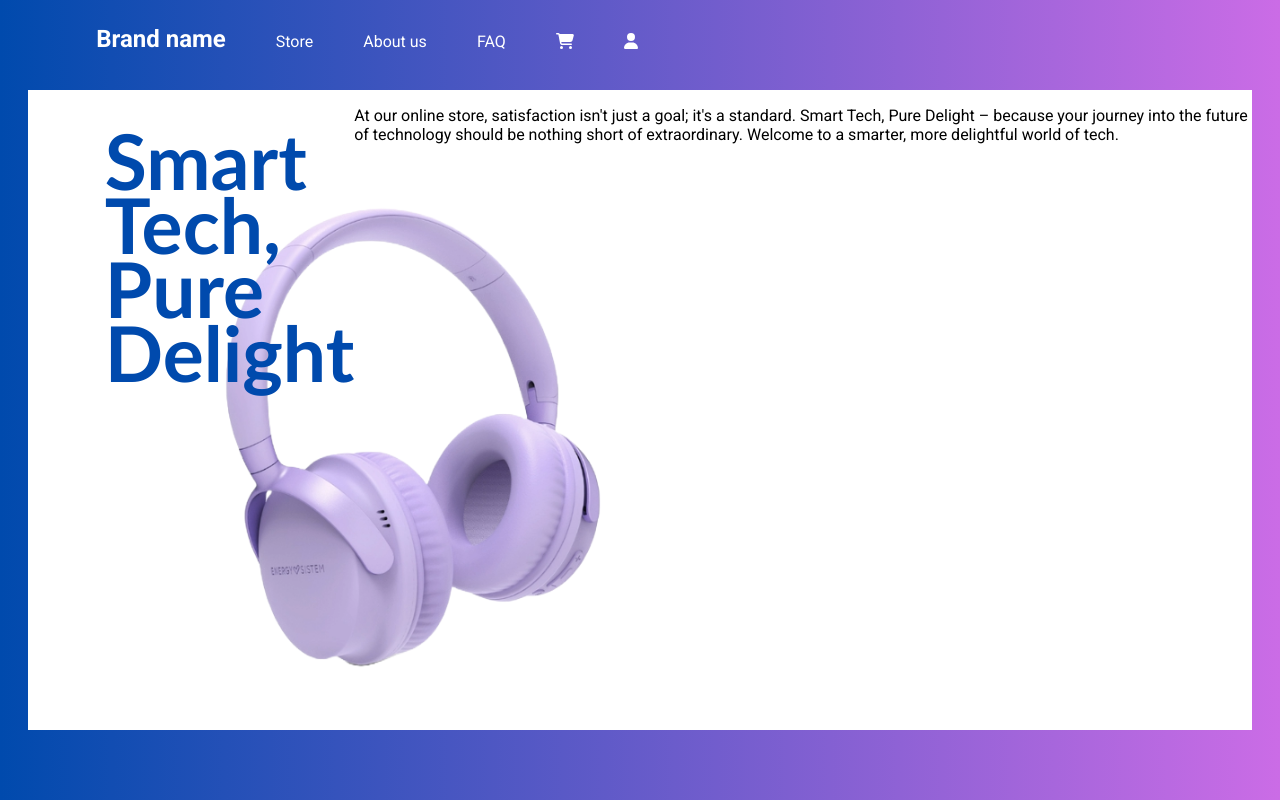
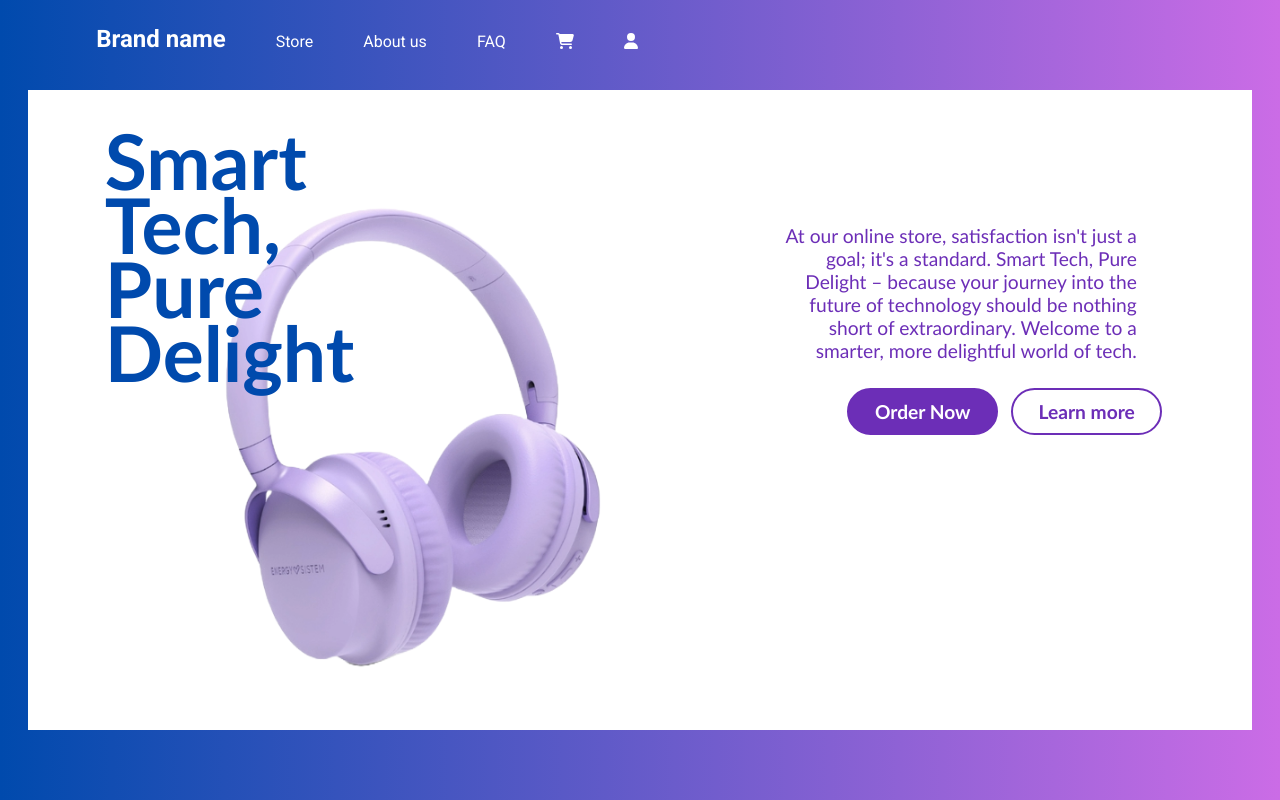
Before and after one commit to VictoriyaK19/online-store, a Vue app: page /home in a window 1280 px wide. Built offline with nearby package versions, Linux system fonts and the light colour scheme.

Commit message:
adding text and buttons

```diff
--- a/src/pages/TheHome.vue
+++ b/src/pages/TheHome.vue
@@ -7,13 +7,23 @@
       <span>Delight</span>
     </section>
     <section class="text">
-        <p>At our online store, satisfaction isn't just a goal; it's a standard. Smart Tech, Pure Delight – because your journey into the future of technology should be nothing short of extraordinary. Welcome to a smarter, more delightful world of tech.</p>
+      <p>
+        At our online store, satisfaction isn't just a goal; it's a standard.
+        Smart Tech, Pure Delight – because your journey into the future of
+        technology should be nothing short of extraordinary. Welcome to a
+        smarter, more delightful world of tech.
+      </p>
+      <section class="buttons">
+        <button class="button1">Order Now</button>
+        <button class="button2">Learn more</button>
+      </section>
     </section>
   </div>
 </template>
 
 <style scoped>
 div {
+  flex: 1;
   position: relative;
   overflow: hidden;
   background: url("../../src/assets/Untitled_design-removebg-preview.png")
@@ -24,6 +34,7 @@ div {
 }
 
 section.header {
+  flex: 2;
   padding-left: 6vw;
   padding-top: 3vw;
   font-size: 6vw;
@@ -36,4 +47,58 @@ section.header {
 section.header span {
   display: block;
 }
+
+section.text {
+  width: 40vw;
+  padding: 3vw; /* Adjust padding as needed */
+  text-align: right; /* Center text */
+}
+
+section.text p {
+  font-size: 1.5vw; /* Adjust font size as needed */
+  color: #6c2eb7; /* Adjust text color as needed */
+  font-family: "Gill Sans", "Gill Sans MT", Calibri, "Trebuchet MS", sans-serif;
+  font-weight: 500;
+  padding-top: 6vw;
+  padding-right: 6vw;
+}
+
+.buttons {
+  margin-top: 2vw;
+  display: flex;
+  justify-content: flex-end;
+  margin-right: 4vw;
+  z-index: 1;
+
+}
+
+button {
+  font-size: 1.5vw;
+  font-family: "Gill Sans", "Gill Sans MT", Calibri, "Trebuchet MS", sans-serif;
+  font-weight: 600;
+  border: 2px solid #6c2eb7;
+  border-radius: 30px;
+  padding: 0.8vw 2vw;
+}
+
+button.button1 {
+  background-color: #6c2eb7;
+  color: white;
+}
+button.button2 {
+  margin-left: 1vw;
+  background-color: #fff;
+  color: #6c2eb7;
+
+}
+
+button.button1:hover {
+  background-color: transparent;
+  color: #7a46ba;
+}
+
+button.button2:hover {
+  background-color: #743eb6;
+  color: #fff;
+}
 </style>
```
